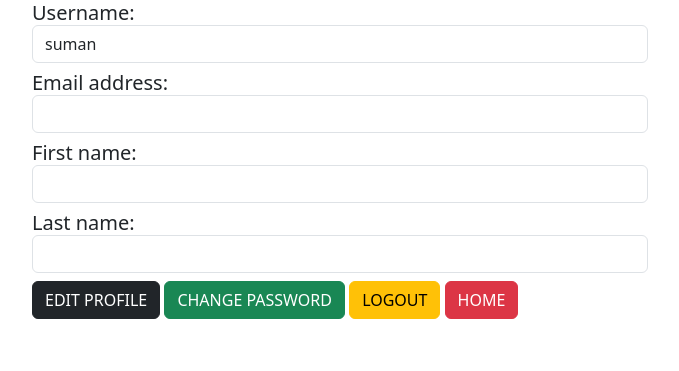
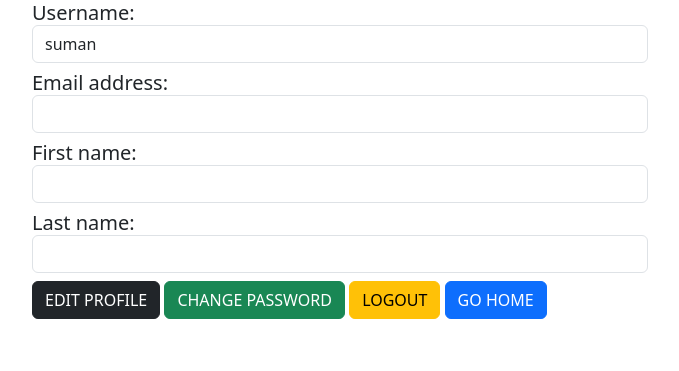
Before and after one commit to sumanpatra970/itrreturndone, a Django app: page /account in a window 1280 px wide. Shown: the part 89-460 px from the top of the page, without its empty margins (300-979 px from the left). Run offline with Django 4.2, Linux system fonts and the light colour scheme; a user stored in the database is signed in; some libraries are stand-ins or nearby versions.

Commit message:
Update account_detail.html

```diff
--- a/templates/account_detail.html
+++ b/templates/account_detail.html
@@ -8,9 +8,6 @@
     <meta name="keywords" content="consult counsel guidance teaching help mentor tution teacher expert dancer music teacher professional doctor writter painter  healthworker counselling best in india consulting session video lecture video session startup">
     <meta name="description" content="Consult & Counsel is an online consulting service where people seeking guidance in any field is counselled by a Mentor who is expertised in the same area">
     <link rel="stylesheet" href="{% static 'bootstrap.css' %}">
-    <link rel="stylesheet" href="{% static 'basic.css' %}">
-    <link rel="stylesheet" href="https://cdnjs.cloudflare.com/ajax/libs/font-awesome/4.7.0/css/font-awesome.min.css">
-    <link rel="icon" href="{% static 'COUNC.jpeg' %}">
     <title>ACCOUNT</title>
 </head>
 <body>
@@ -29,7 +26,7 @@
                 <a href="editprofile"><button class="btn btn-dark">EDIT PROFILE</button></a>
                 <a href="password"><button class="btn btn-success">CHANGE PASSWORD</button></a>
                 <a href="logout"><button class="btn btn-warning">LOGOUT</button></a>
-                <a href="/"><button class="btn btn-danger">HOME</button></a>
+                <a href="/"><button class="btn btn-primary">GO HOME</button></a>
             </div><br>
         </div>
     </div>
```
